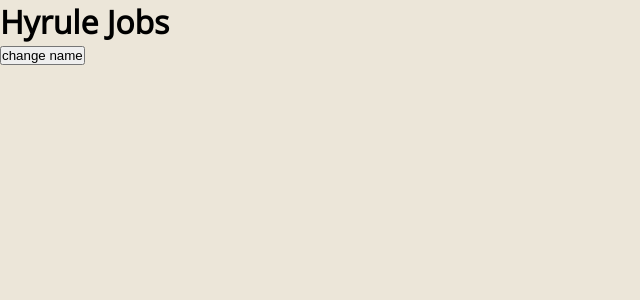
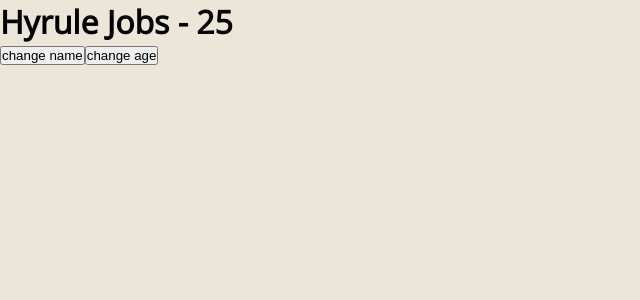
Before and after one commit to Lu-Smith/hyrule_jobs_vue_typescript, a Vue app: page / in a window 1280 px wide. Shown: the top 300 px of the page, without its empty margins (0-640 px from the left). Built offline with nearby package versions, Linux system fonts and the light colour scheme.

Commit message:
Updated App.vue

```diff
--- a/src/App.vue
+++ b/src/App.vue
@@ -1,11 +1,13 @@
 <template>
   <div class="app">
-    <h1>{{ name }}</h1>
+    <h1>{{ name }} - {{  age }}</h1>
     <button @click="changeName('Zelda')">change name</button>
+    <button @click="changeAge(30)">change age</button>
   </div>
 </template>
 
 <script lang="ts">
+
 import { defineComponent } from 'vue';
 
 export default defineComponent({
@@ -15,12 +17,20 @@
   },
   data() {
     return {
-      name: 'Hyrule Jobs'
+      name: 'Hyrule Jobs',
+      age: 25 as number | string
     }
   },
   methods: {
     changeName(name: string) {
       this.name = name
+
+      return name
+    },
+    changeAge(age: string | number) {
+      this.age = age
+
+      return age
     }
   }
 });
```
